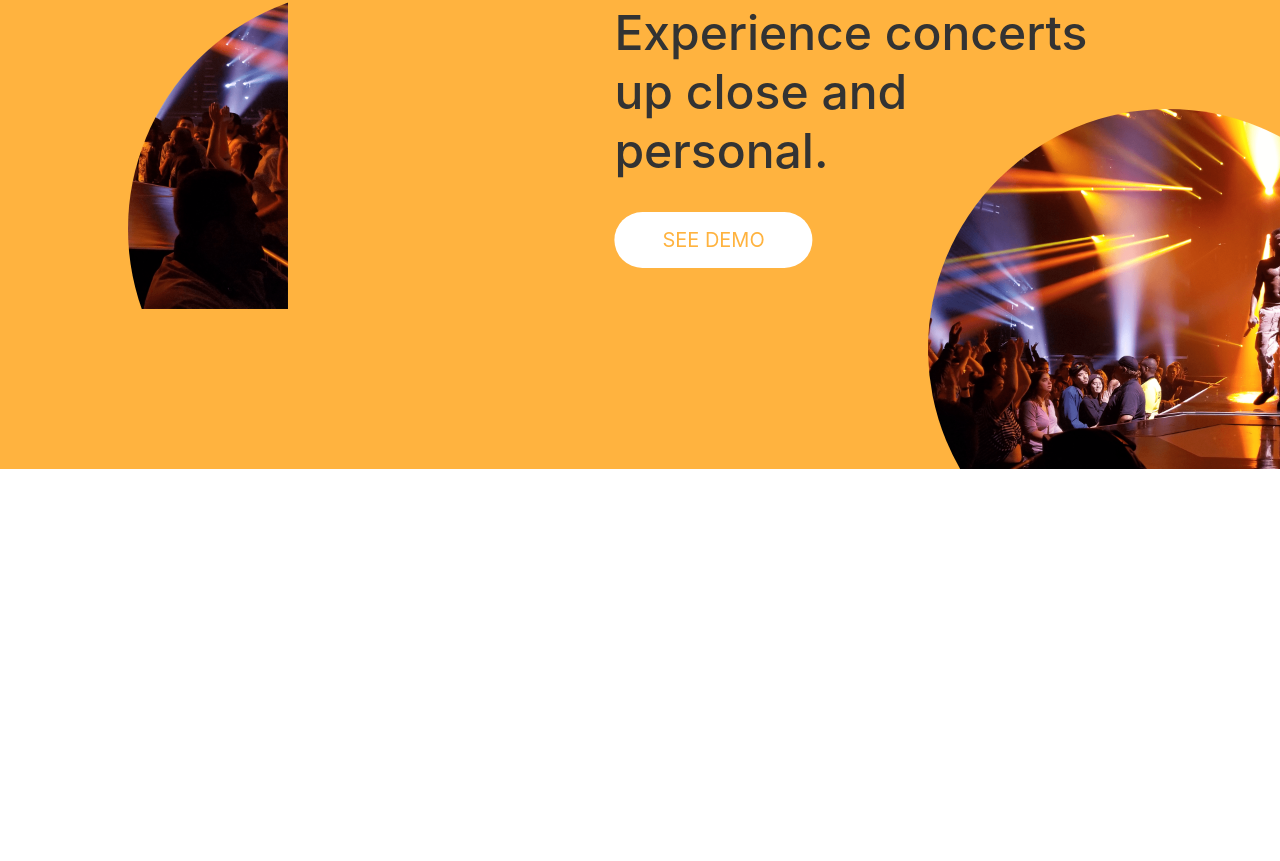
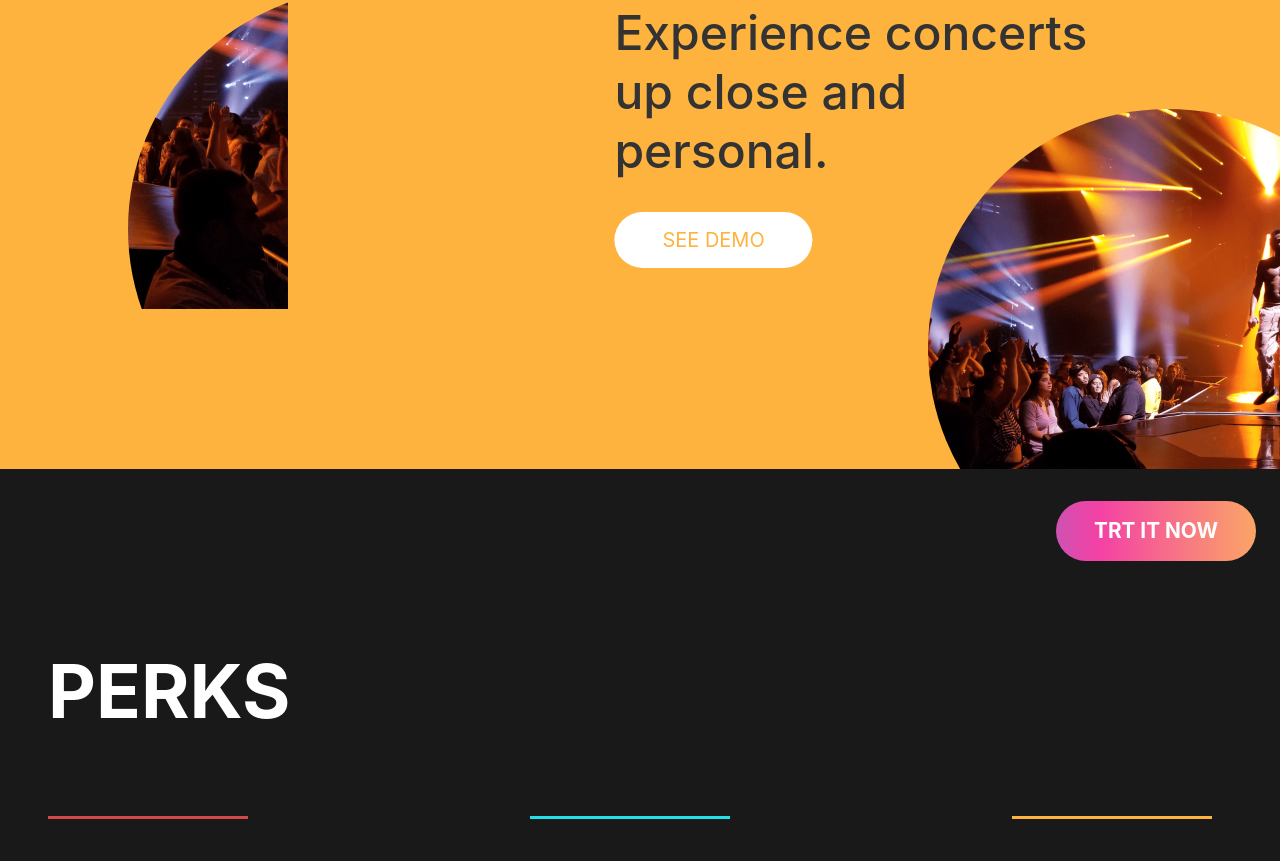
Before and after one commit to rudwo8134/Speerproejct, a React (Create React App) app: page /#/ in a window 1280 px wide. Shown: the part 1931-2792 px from the top of the page. Before the commit the page ends 2400 px from the top, so only its background shows below. Built offline with nearby package versions, Linux system fonts and the light colour scheme; the HTML template or start-up script is replaced by a standard one.

Commit message:
add the perks

```diff
--- /dev/null
+++ b/src/Components/Perks/Perks.data.jsx
@@ -0,0 +1,22 @@
+const Perksdata = {
+  main: 'perks',
+  sublist: [
+    {
+      id: 1,
+      subname: 'Subscription Payment Model',
+      text: 'No commitment, cancel anytime. Never worry about forgetting a payment again!',
+    },
+    {
+      id: 2,
+      subname: 'No Fee Cancelation Policy',
+      text: 'No commitment, cancel anytime. Never worry about forgetting a payment again!',
+    },
+    {
+      id: 3,
+      subname: 'Subscription Payment Model',
+      text: 'No commitment, cancel anytime. Never worry about forgetting a payment again!',
+    },
+  ],
+};
+
+export default Perksdata
--- /dev/null
+++ b/src/Components/Perks/index.js
@@ -0,0 +1,119 @@
+import React from 'react'
+import styled from 'styled-components'
+import Button from '../util/Button';
+import staticcss from '../../Staticcss';
+import Perksdata from './Perks.data';
+
+const PekrsWrapper = styled.div`
+  position: relative;
+  top: 0;
+  right: 0;
+  left: 0;
+  bottom: 0;
+  margin: auto;
+  width: 100vw;
+  height: 100vh;
+  background: #1d1f20;
+  text-align: center;
+  overflow: hidden;
+  background-color: ${staticcss.color.PerksBackground};
+`;
+const Buttoncontainer = styled.div`
+  position: absolute;
+  top: 2rem;
+  right: 14rem;
+`;
+const ContentsWrapper = styled.div`
+  max-width: 1300px;
+  height: 100vh;
+  margin: 0 auto;
+  display: flex;
+  flex-direction: column;
+  justify-content: center;
+  align-items: flex-start;
+  padding: 3rem;
+`;
+
+const ContentMainHeader = styled.h1`
+  font-size: ${staticcss.fontSize.PerksmainHeader};
+  text-transform: uppercase;
+  text-align: start;
+  color: white;
+  margin-bottom: 5rem;
+`;
+
+const TextWrapper =styled.div`
+  display: flex;
+  flex-direction: row;
+  align-items: center;
+
+`
+const TextContainer = styled.div`
+  display: flex;
+  flex-direction: column;
+  margin-right: 2rem;
+`;
+
+const Line = styled.div`
+  border-bottom: 3px solid
+    ${({ id }) =>
+      id === 1
+        ? `${staticcss.color.Perksmodel1}`
+        : id === 2
+        ? `${staticcss.color.Perksmodel2}`
+        : id === 3
+        ? `${staticcss.color.Perksmodel3}`
+        : 'black'};
+  width: 200px;
+`;
+
+const TextHead = styled.h1`
+  font-size: ${staticcss.fontSize.PerksMaincontents};
+  color: ${({ id }) =>
+    id === 1
+      ? `${staticcss.color.Perksmodel1}`
+      : id === 2
+      ? `${staticcss.color.Perksmodel2}`
+      : id === 3
+      ? `${staticcss.color.Perksmodel3}`
+      : 'black'};
+  text-align: start;
+  font-weight: bold;
+  width: 300px;
+
+`;
+const Textcontents = styled.span`
+  font-size: ${staticcss.fontSize.PerksSubcontents};
+  text-align: start;
+  font-weight: 500;
+  color: white;
+  width: 450px;
+`;
+
+
+const Perks = () => {
+  return (
+    <PekrsWrapper>
+      <Buttoncontainer>
+        <Button text="TRT IT NOW" />
+      </Buttoncontainer>
+      <ContentsWrapper>
+        <ContentMainHeader>{Perksdata.main}</ContentMainHeader>
+        <TextWrapper>
+          {Perksdata.sublist.map((data)=>{
+            return(
+              <TextContainer key={data.id}>
+                <Line id={data.id}/>
+                <TextHead id={data.id}>{data.subname}</TextHead>
+                <Textcontents>{data.text}</Textcontents>
+              </TextContainer>
+            )
+          })}
+        </TextWrapper>
+      </ContentsWrapper>
+
+    </PekrsWrapper>
+  )
+}
+
+export default Perks
--- a/src/Staticcss.jsx
+++ b/src/Staticcss.jsx
@@ -6,6 +6,11 @@ const staticcss = {
     RedBackground: '#D34848',
     //yellow
     YellowBackground: '#FFB33F',
+    // Perks
+    PerksBackground: '#191919',
+    Perksmodel1: '#D34848',
+    Perksmodel2: '#1FE1E9',
+    Perksmodel3: '#FFB33F',
   },
   fontSize: {
     // hero
@@ -15,9 +20,13 @@ const staticcss = {
     // red
     RedMian: '72px',
     RedSub: '51px',
-    //
-    YellowMain: "69px",
-    YellowSub:"48px",
+    // yellow
+    YellowMain: '69px',
+    YellowSub: '48px',
+    // Perks
+    PerksmainHeader: '74px',
+    PerksMaincontents: '51px',
+    PerksSubcontents: '35px',
   },
 };
 
--- a/src/pages/Home.jsx
+++ b/src/pages/Home.jsx
@@ -1,5 +1,6 @@
 import React from 'react'
 import Hero from '../Components/Hero/Hero'
+import Perks from '../Components/Perks'
 import Redsection from '../Components/Red'
 import Yellow from '../Components/Yellow'
 
@@ -9,6 +10,7 @@ const Home = () => {
      <Hero/>
      <Redsection/>
      <Yellow/>
+    <Perks/>
     </>
   )
 }
```
